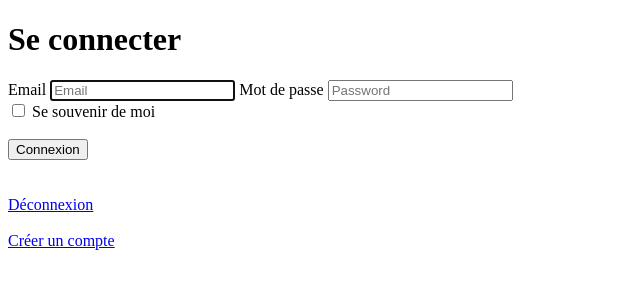
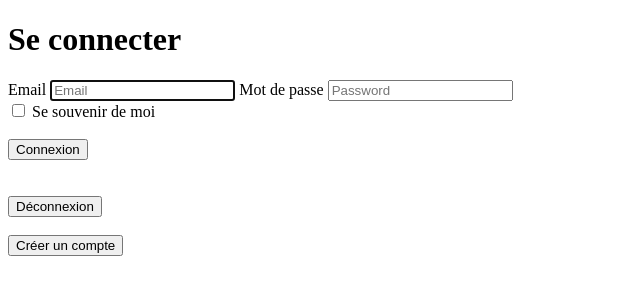
Before and after one commit to Drarox/Twyrael, a Symfony app: template templates/security/login.html.twig in a window 1280 px wide. Shown: the top 300 px of the page, without its empty margins (0-640 px from the left). Run offline with Twig, Linux system fonts and the light colour scheme; the template is opened without the code that fills it, so the values that code supplies are empty; some libraries are stand-ins or nearby versions.

Commit message:
Small optimized modifications

```diff
--- a/templates/home/home.html.twig
+++ b/templates/home/home.html.twig
@@ -11,7 +11,9 @@
 <div class="example-wrapper">
     <h1>Bonjour {{ user[0].pseudo }} ✅</h1>
 
-    <a href="/postamessage" target="_blank"> <input type="button" value="Poster un message"> </a>
+    <a href="/postamessage" target="_blank" style="text-decoration: none"> <input type="button" value="Poster un message"> </a>
+    <a href="/profil" target="_blank" style="text-decoration: none"> <input type="button" value="Mon profile"> </a>
+    <a href="/logout" style="text-decoration: none"> <input type="button" value="Déconnexion"> </a>
 
     <h2>Derniers messages :</h2>
 
--- a/templates/messages/post.html.twig
+++ b/templates/messages/post.html.twig
@@ -18,4 +18,6 @@
     <br> <input type="submit" value="Poster">
     {{ form_end(form) }}
 </div>
+<br>
+    <a href="/" style="text-decoration: none"> <input type="button" value="Retour"> </a>
 {% endblock %}
--- a/templates/registration/register.html.twig
+++ b/templates/registration/register.html.twig
@@ -28,5 +28,5 @@
     <p>* requis</p>
     <br>
     <br>
-    <a href="/login">Se connecter</a>
+    <a href="/login" style="text-decoration: none"> <input type="button" value="Se connecter"> </a>
 {% endblock %}
--- a/templates/security/login.html.twig
+++ b/templates/security/login.html.twig
@@ -36,8 +36,8 @@
 </form>
     <br>
     <br>
-    <a href="{{ path('app_logout') }}">Déconnexion</a>
+    <a href="{{ path('app_logout') }}" style="text-decoration: none"> <input type="button" value="Déconnexion"> </a>
     <br>
     <br>
-    <a href="/register">Créer un compte</a>
+    <a href="/register" style="text-decoration: none"> <input type="button" value="Créer un compte"> </a>
 {% endblock %}
```
